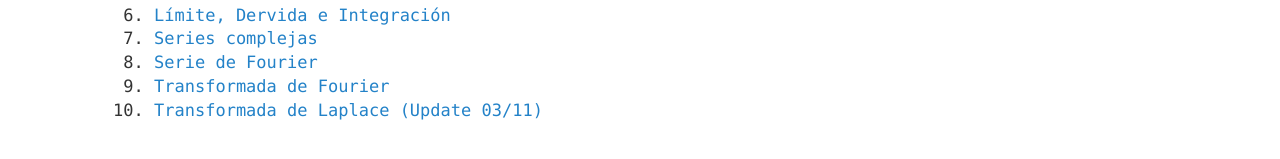
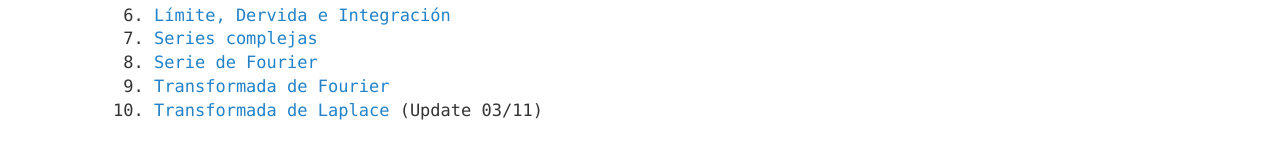
Before and after one commit to 1nv1/UTN-FRN-ASS, a Jekyll site: the page built from _posts/2019-03-11-TPs2019.markdown, in a window 1280 px wide. Shown: the part 328-487 px from the top of the page. Built offline with Jekyll 4.4.1, drawn with Linux system fonts in a browser that asks for light colours; comment, search, counter and statistics services are not loaded.

Commit message:
Fix link.

```diff
--- a/_posts/2019-03-11-TPs2019.markdown
+++ b/_posts/2019-03-11-TPs2019.markdown
@@ -18,4 +18,4 @@ Listado para descargar
 7. <a href="https://drive.google.com/open?id=1k8zQzEFzSMGZbNJUdUi0IABFsatHCEjJ" target="_blank">Series complejas</a>
 8. <a href="https://drive.google.com/open?id=1eFcVFCIIZbs63ttBSv1dPZlTPx8oJjkI" target="_blank">Serie de Fourier</a>
 9. <a href="https://drive.google.com/open?id=1jhkzNL92eUbczLXoy2CI_8FEX5uh_9kb" target="_blank">Transformada de Fourier</a>
-10. <a href="https://drive.google.com/open?id=17Bz_7NacCSVnSb1-XPVcONmLtfkQPqM2" target="_blank">Transformada de Laplace (Update 03/11)</a>
+10. <a href="https://drive.google.com/open?id=17Bz_7NacCSVnSb1-XPVcONmLtfkQPqM2" target="_blank">Transformada de Laplace</a> (Update 03/11)
```
